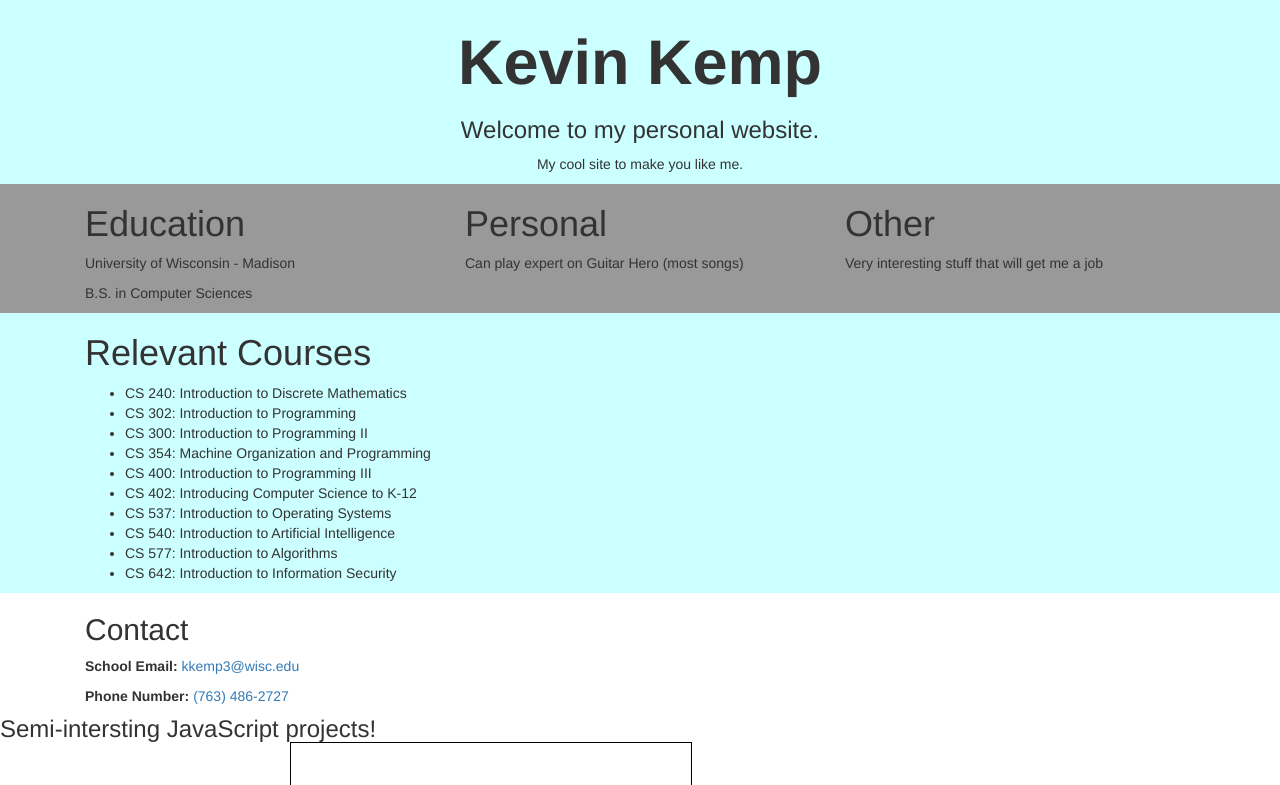
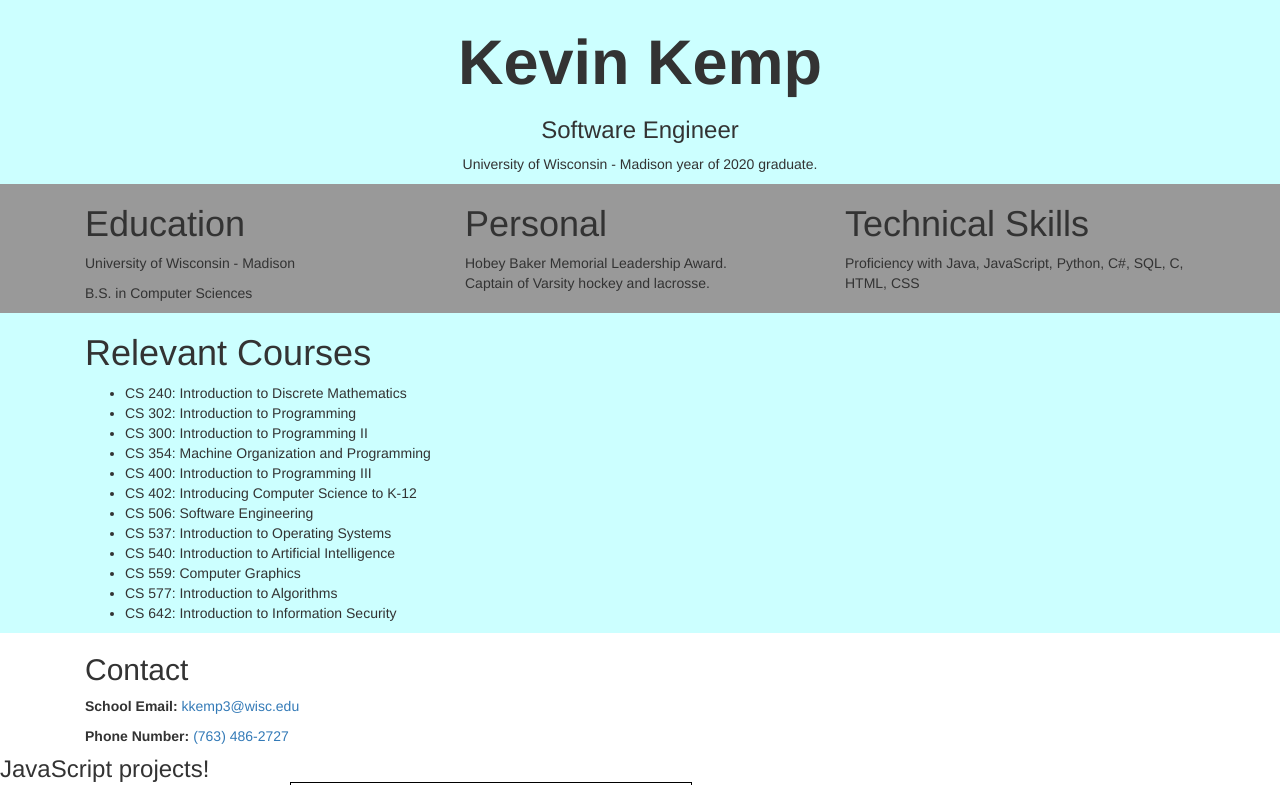
Before and after one commit to kkemp3/personal_website, a plain HTML site: page index.html in a window 1280 px wide. Shown: the part 342-1127 px from the top of the page. Drawn offline with Linux system fonts and the light colour scheme.

Commit message:
Removing stuff that was not serious

```diff
--- a/index.html
+++ b/index.html
@@ -40,14 +40,14 @@
 				<div class="col-sm-12">
 					<img src="img/KKemp.jpg" class="profilepic" alt="Kevin Kemp">
 					<h1>Kevin Kemp</h1>
-					<h3>Welcome to my personal website.</h3>
+					<h3>Software Engineer</h3>
 				</div>
 			</div>
 			<div class="row">
 				<div class="col-lg-3"></div>
 				<div class="col-lg-6">
 					<p>
-						My cool site to make you like me.
+						University of Wisconsin - Madison year of 2020 graduate.
 					</p>
 				</div>
 				<div class="col-lg-3"></div>
@@ -64,11 +64,11 @@
 				</div>
 				<div class="col-lg-4">
 					<h1>Personal</h1>
-						<p>Can play expert on Guitar Hero (most songs)</p>
+						<p>Hobey Baker Memorial Leadership Award.<br /> Captain of Varsity hockey and lacrosse.</p>
 				</div>
 				<div class="col-lg-4">
-					<h1>Other</h1>
-					<p>Very interesting stuff that will get me a job</p>
+					<h1>Technical Skills</h1>
+					<p>Proficiency with Java, JavaScript, Python, C#, SQL, C, HTML, CSS</p>
 				</div>
 			</div>
 		</div>
@@ -85,8 +85,10 @@
 						<li>CS 354: Machine Organization and Programming
 						<li>CS 400: Introduction to Programming III
 						<li>CS 402: Introducing Computer Science to K-12
+						<li>CS 506: Software Engineering
 						<li>CS 537: Introduction to Operating Systems
 						<li>CS 540: Introduction to Artificial Intelligence
+						<li>CS 559: Computer Graphics
 						<li>CS 577: Introduction to Algorithms
 						<li>CS 642: Introduction to Information Security
 					</ul>
@@ -108,7 +110,7 @@
 		</div>
 	</div>
 	<div id="project" class="project">
-		<h3 class=text-vcenter>Semi-intersting JavaScript projects!</h3>
+		<h3 class=text-vcenter>JavaScript projects!</h3>
 		<p><span class="proj_text">Fireworks! Click to make some magic happen.</span>
 		<canvas class="js-box" id="canvas1" width="400px" height="400px">
 			Oops there was nothing to load!
```
